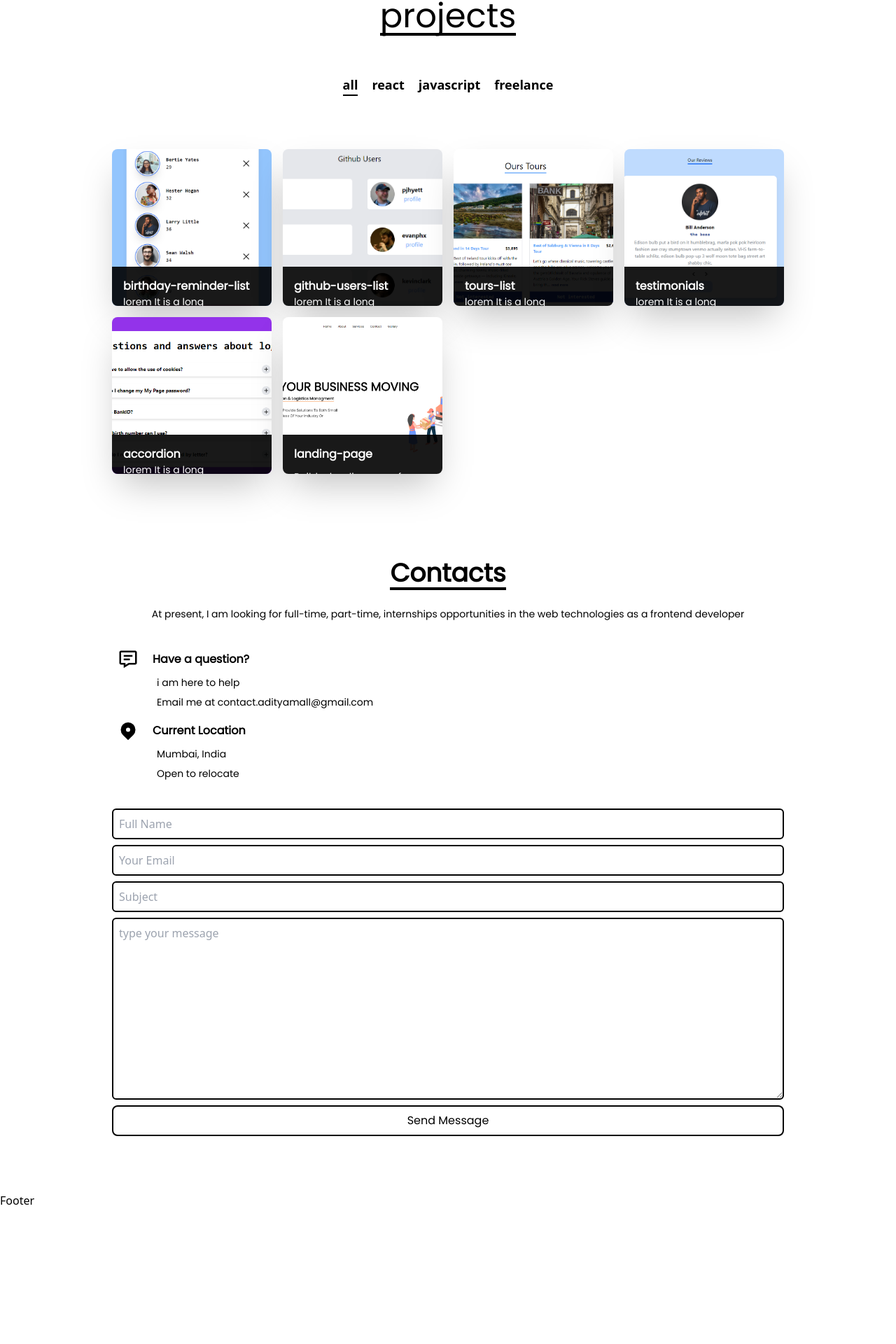
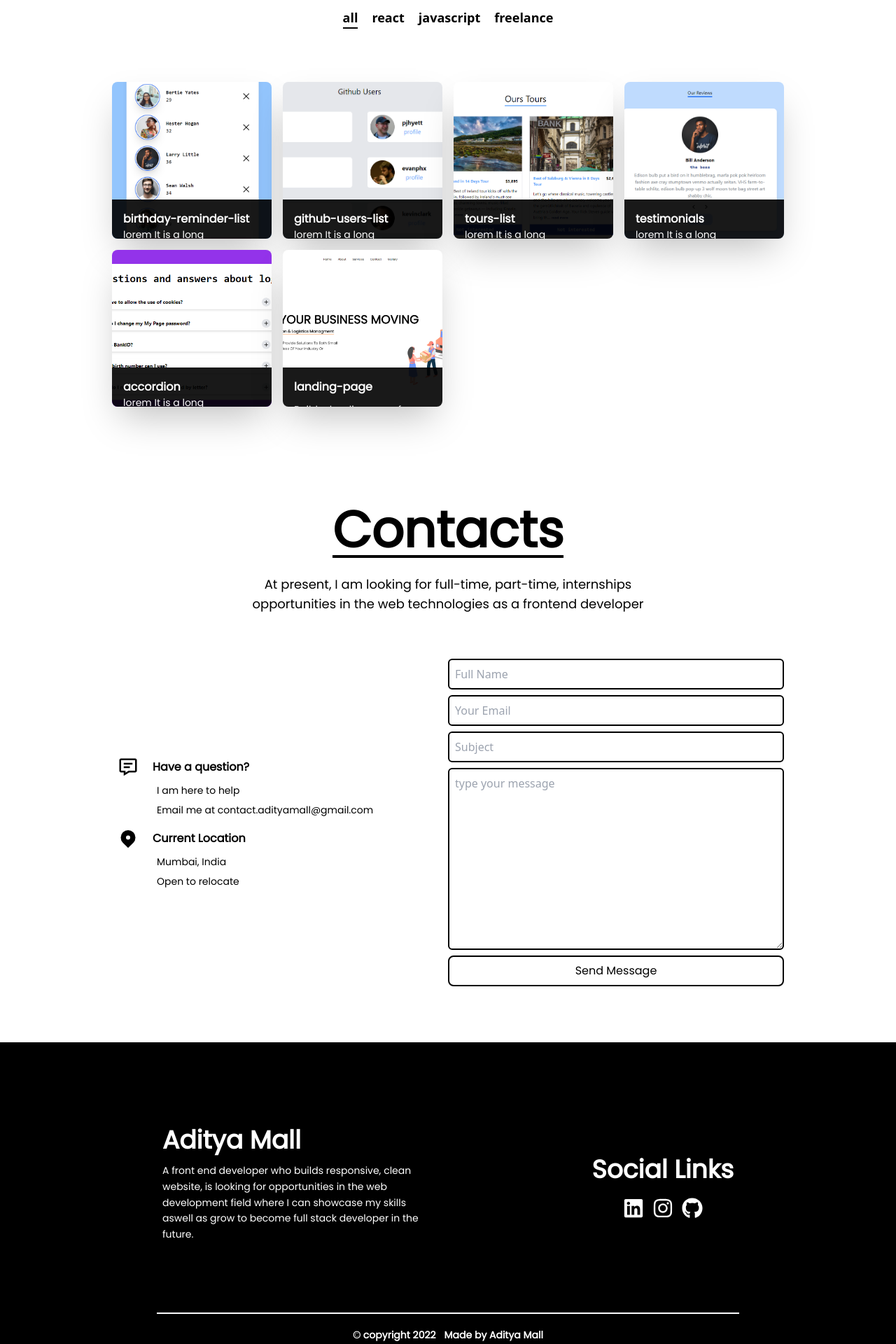
Before and after one commit to iamadityamall/react-projects-portfolio-development, a React (Create React App) app: page / in a window 1280 px wide. Shown: the part 1977-3897 px from the top of the page at 70% size. Before the commit the page ends 3704 px from the top, so only its background shows below. Built offline with nearby package versions, Linux system fonts and the light colour scheme.

Commit message:
form updated

```diff
--- a/src/Components/Home/Contact.jsx
+++ b/src/Components/Home/Contact.jsx
@@ -4,16 +4,17 @@ import { HiLocationMarker } from "react-icons/hi";
 
 const Contact = () => {
   return (
-    <section id="contact" className="grid grid-cols-1 gap-y-8 py-20">
+    <section id="contact" className="grid grid-cols-1 gap-y-8 py-20 lg:gap-16">
       <div className="flex flex-col items-center space-y-2">
-        <h1 className="text-4xl font-bold font-poppins border-b-4  border-black">
+        <h1 className="text-4xl font-bold font-poppins border-b-4  border-black lg:text-7xl">
           Contacts
         </h1>
-        <p className="font-poppins text-sm px-2 text-justify pt-4">
+        <p className="font-poppins text-sm px-2 text-justify pt-4 lg:text-lg lg:w-[50vw] lg:text-center">
           At present, I am looking for full-time, part-time, internships
           opportunities in the web technologies as a frontend developer
         </p>
       </div>
+      <div className="flex flex-col space-y-10 md:grid md:grid-cols-2 md:items-center md:space-y-0">
         <div className="flex flex-col p-2 font-poppins space-y-4">
           <aside className="flex flex-col space-y-2">
             <div className="flex space-x-5 items-center">
@@ -23,7 +24,7 @@ const Contact = () => {
               <p className="font-bold">Have a question?</p>
             </div>
             <div className="flex flex-col space-y-2 pl-14 text-sm">
-            <p>i am here to help</p>
+              <p>I am here to help</p>
               <p>Email me at contact.adityamall@gmail.com</p>
             </div>
           </aside>
@@ -40,21 +41,28 @@ const Contact = () => {
             </div>
           </aside>
         </div>
-      <form className="flex flex-col space-y-2 rounded-md">
+        <form
+          className="flex flex-col space-y-2 rounded-md"
+          method="POST"
+          action="https://formsubmit.co/185aaa3a07699dacb61b853e16a9bef8"
+        >
           <div className="flex flex-col space-y-2 rounded-md">
             <input
               type="text"
+              name="name"
               placeholder="Full Name"
               className="w-full p-2 rounded-md border-2 border-black"
             />
             <input
               type="email"
               placeholder="Your Email"
+              name="email"
               className="w-full p-2 rounded-md border-2 border-black"
             />
           </div>
           <input
             type="text"
+            name="subject"
             placeholder="Subject"
             className="w-full p-2 rounded-md border-2 border-black"
           />
@@ -69,6 +77,7 @@ const Contact = () => {
             Send Message
           </button>
         </form>
+      </div>
     </section>
   );
 };
--- a/src/Components/Home/Footer.jsx
+++ b/src/Components/Home/Footer.jsx
@@ -1,9 +1,47 @@
-import React from 'react'
+import React from "react";
+import { socialLinks } from "../../utils/data/SocialLinks";
+import { useSelector } from "react-redux";
 
 const Footer = () => {
+  const { isDarkmode } = useSelector((store) => store.navbar);
+
   return (
-    <div>Footer</div>
-  )
-}
+    <section
+      className={` font-poppins  ${
+        isDarkmode ? "bg-white text-black" : "bg-black text-white"
+      }`}
+    >
+      <div className="pt-10 grid grid-cols-1 gap-y-5 w-[95vw] mx-auto md:w-[85vw] lg:w-[65vw]">
+        <div className="md:flex justify-between md:items-center space-y-2">
+          <div className="flex flex-col space-y-3 p-2 md:py-20 items-start w-[90vw] md:w-[50vw] lg:w-[30vw]">
+            <h1 className="text-lg font-bold capitalize lg:text-4xl">
+              aditya mall
+            </h1>
+            <p className="text-sm w-full  font-poppins leading-relaxed">
+              A front end developer who builds responsive, clean website, is
+              looking for opportunities in the web development field where I can
+              showcase my skills aswell as grow to become full stack developer
+              in the future.
+            </p>
+          </div>
+          <div className="flex flex-col space-y-2 p-2 lg:space-y-5">
+            <h1 className="text-lg font-bold capitalize lg:text-4xl">
+              social links
+            </h1>
+            <div className="flex space-x-3 text-xl md:justify-center lg:text-3xl">
+              {socialLinks.map((link) => {
+                return <span key={link.id}>{link.icon}</span>;
+              })}
+            </div>
+          </div>
+        </div>
+        <div className="flex justify-center space-x-3 text-sm font-bold py-5 border-t-2 border-gray-50">
+          <span>&copy; copyright {new Date().getFullYear()}</span>
+          <p>Made by Aditya Mall</p>
+        </div>
+      </div>
+    </section>
+  );
+};
 
-export default Footer
+export default Footer;
--- a/src/Components/Home/Projects.jsx
+++ b/src/Components/Home/Projects.jsx
@@ -26,11 +26,11 @@ const Projects = () => {
   return (
     <section
       id="projects"
-      className="transition-all duration-200 ease-in-out md:h-screen flex flex-col space-y-10 py-20"
+      className="transition-all duration-200 ease-in-out flex flex-col space-y-10 py-10"
     >
-      <div className="transition-all duration-200 ease-in-out flex flex-col items-center space-y-2 font-poppins">
-        <h1 className="transition-all duration-200 ease-in-out text-5xl border-b-4 border-black">
-          projects
+      <div className="transition-all duration-200 ease-in-out flex flex-col items-center space-y-2 font-poppins md:grid md:grid-cols-2">
+        <h1 className="transition-all duration-200 ease-in-out text-4xl font-bold border-b-4 border-black p-1">
+          Projects
         </h1>
         {/* <p className="text-sm">things i have build.</p> */}
       </div>
--- a/src/Components/Home/SkillsBanner.jsx
+++ b/src/Components/Home/SkillsBanner.jsx
@@ -6,7 +6,7 @@ import {SiCsswizardry, SiTailwindcss, SiJavascript} from "react-icons/si"
 
 const ClientLogo = () => {
   return (
-    <section className="transition-all duration-200 ease-in-out grid grid-cols-1 py-14 justify-items-center gap-y-4 items-center md:grid-cols-3 md:gap-y-0">
+    <section className="transition-all duration-200 ease-in-out grid grid-cols-1 py-14 lg:pt-0 lg:pb-14 justify-items-center gap-y-4 items-center md:grid-cols-3 md:gap-y-0">
       <div>
         <h1 className="transition-all duration-200 ease-in-out text-4xl font-bold font-poppins border-b-4 border-black md:text-5xl lg:text-7xl">
           Skills
```
Also changed, not shown: src/Components/Categories.jsx (line endings or trailing spaces). Lines whose indentation alone changed are shown as unchanged.
